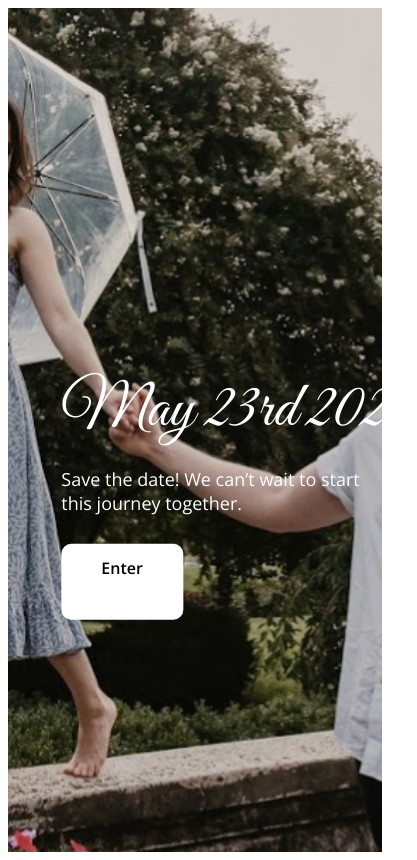
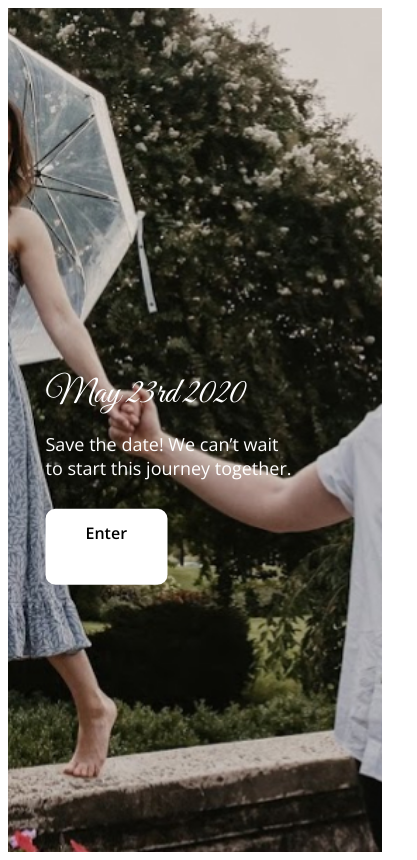
Before and after one commit to ikey2244/wedding-website, a Gatsby site: page / in a window 390 px wide. Shown: the whole page, 417 px wide, since content can reach past the window. Built offline with nearby package versions, Linux system fonts and the light colour scheme; Gatsby itself is replaced by a stand-in of ours.

Commit message:
Mobile optimzations

```diff
--- a/gatsby-config.js
+++ b/gatsby-config.js
@@ -5,7 +5,6 @@ module.exports = {
     author: `@gatsbyjs`,
   },
   plugins: [
-    `gatsby-plugin-styled-components`,
     `gatsby-plugin-react-helmet`,
     {
       resolve: `gatsby-source-filesystem`,
@@ -15,6 +14,7 @@ module.exports = {
       },
     },
     `gatsby-transformer-sharp`,
+    `gatsby-plugin-styled-components`,
     `gatsby-plugin-sharp`,
     {
       resolve: `gatsby-plugin-manifest`,
--- a/src/pages/index.js
+++ b/src/pages/index.js
@@ -21,8 +21,8 @@ const IndexPage = ({data}) => {
               fontSize: '64px',
               fontWeight: 'normal',
               marginBottom: '8px'
-            }}>May 23rd 2020</h1>
-            <p style={{
+            }} class="date">May 23rd 2020</h1>
+            <p class="text" style={{
               fontFamily: `Open Sans`,
               color: 'white',
               fontSize: '18px',
--- a/src/styles/global.css
+++ b/src/styles/global.css
@@ -8,3 +8,12 @@
     transform: translate(15%, 15%)
   }
 }
+
+@media(max-width: 500px) {
+  .date {
+    font-size: 36px !important;
+  }
+  .text {
+    max-width: 250px !important;
+  }
+}
```
